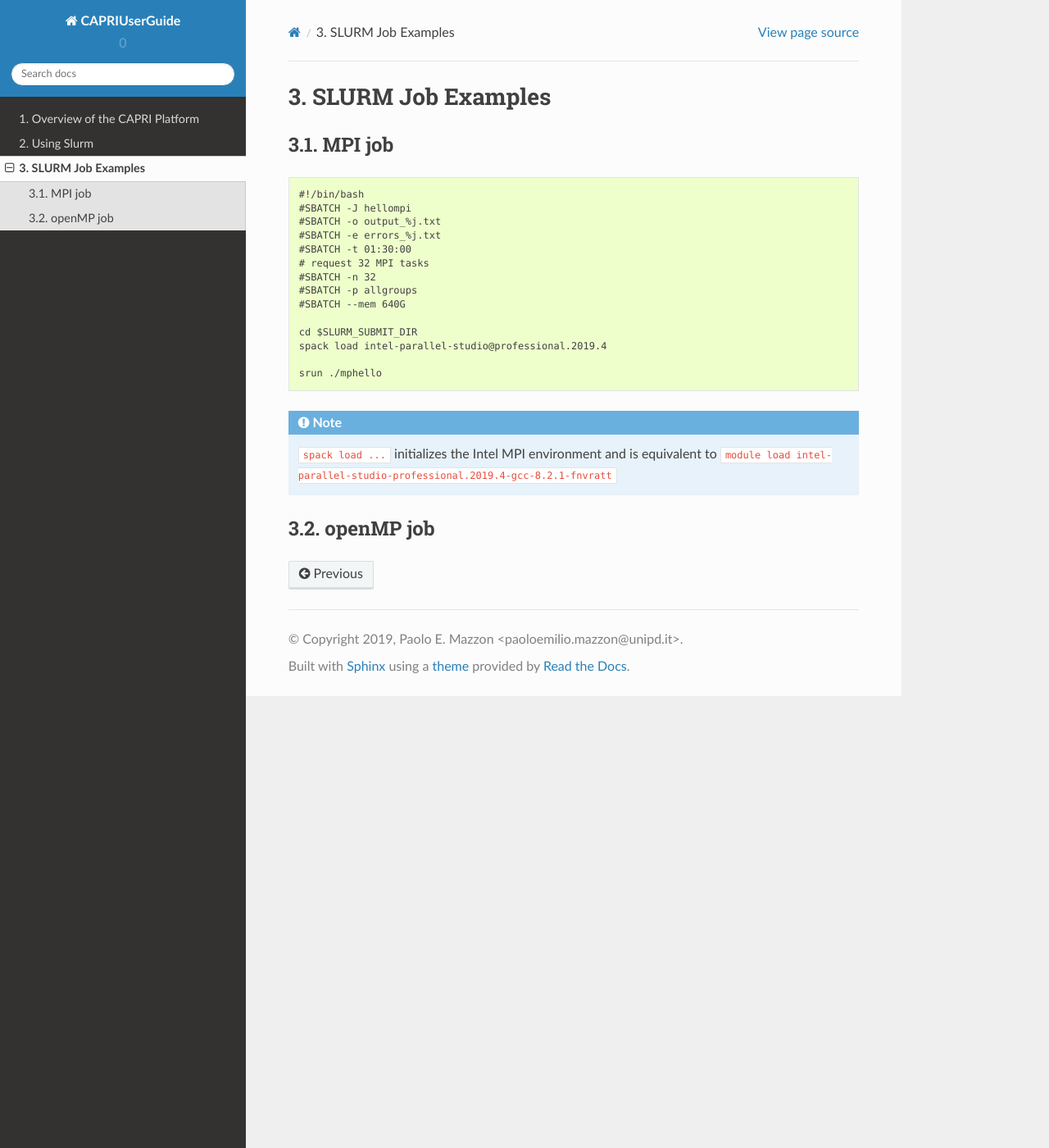
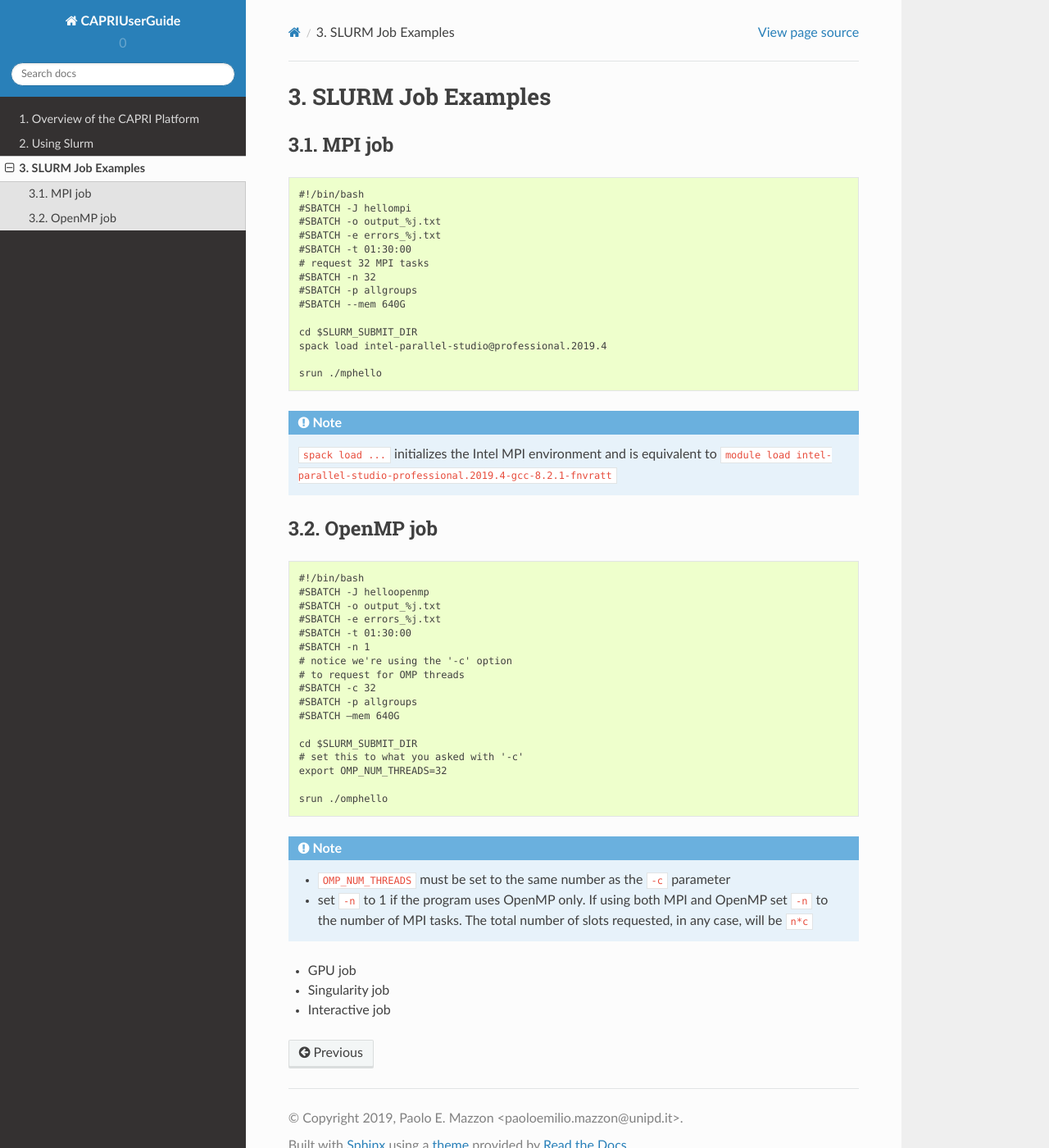
Before and after one commit to pemazzon/CAPRIUserGuide, a Sphinx documentation site: the page built from docs/SLURMExamples.rst, in a window 1280 px wide and 1400 px high. Shown: the whole window at 82% size. Built offline with Sphinx 7.4.7 and the Read the Docs theme 2.0.0, drawn with Linux system fonts in a browser that asks for light colours; pages that are not in the unit, such as notebooks, are missing from menus.

Commit message:
OpenMP job added

```diff
--- a/docs/SLURMExamples.rst
+++ b/docs/SLURMExamples.rst
@@ -29,12 +29,38 @@ MPI job
    ``spack load ...`` initializes the Intel MPI environment and
    is equivalent to ``module load intel-parallel-studio-professional.2019.4-gcc-8.2.1-fnvratt``
 
-openMP job
+OpenMP job
 ----------
 
-.. _openmpjob
+.. _openmpjob:
+
+::
+
+  #!/bin/bash
+  #SBATCH -J helloopenmp
+  #SBATCH -o output_%j.txt
+  #SBATCH -e errors_%j.txt
+  #SBATCH -t 01:30:00
+  #SBATCH -n 1
+  # notice we're using the '-c' option
+  # to request for OMP threads
+  #SBATCH -c 32
+  #SBATCH -p allgroups
+  #SBATCH –mem 640G
+
+  cd $SLURM_SUBMIT_DIR
+  # set this to what you asked with '-c'
+  export OMP_NUM_THREADS=32
+
+  srun ./omphello
+
+.. note::
+   * ``OMP_NUM_THREADS`` must be set to the same number as the ``-c`` parameter
+   * set ``-n`` to 1 if the program uses OpenMP only. If using both MPI and
+     OpenMP set ``-n`` to the number of MPI tasks. The total number of slots
+     requested, in any case, will be ``n*c``
 
 
-  * GPU job
-  * Singularity job
-  * Interactive job
+* GPU job
+* Singularity job
+* Interactive job
```
